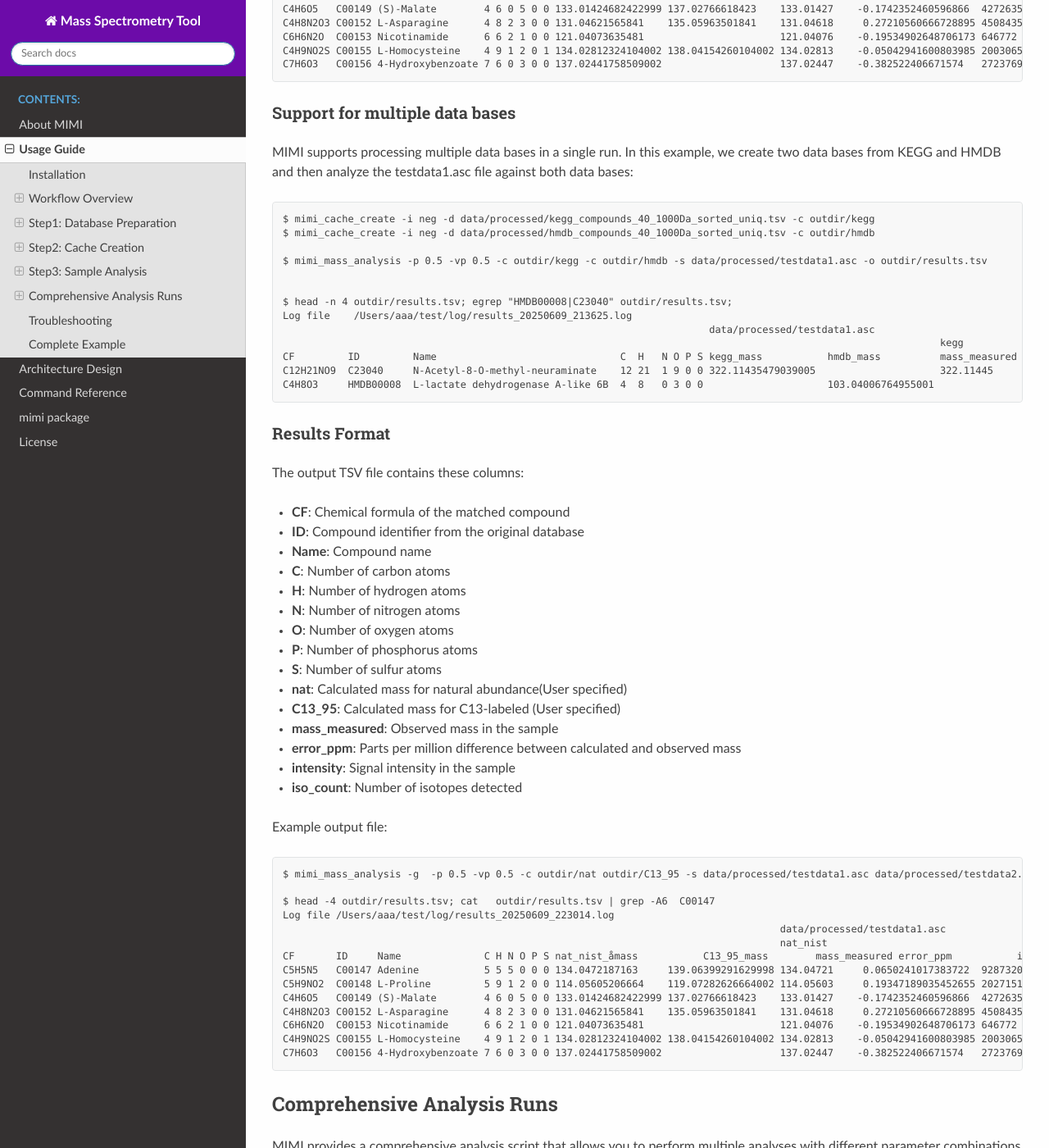
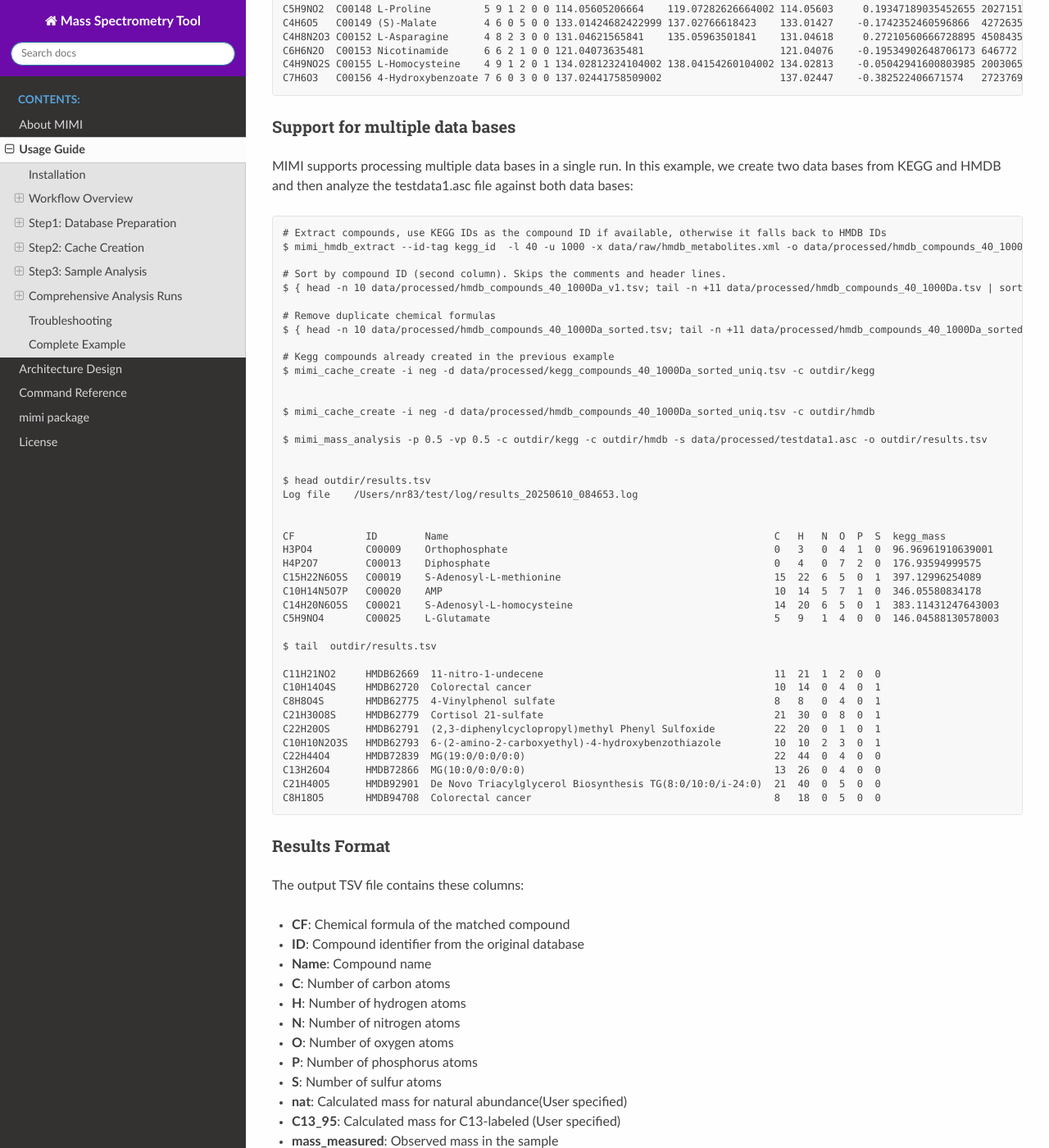
Before and after one commit to NYUAD-Core-Bioinformatics/MIMI, a Sphinx documentation site: the page built from docs/source/workflow.rst, in a window 1280 px wide and 1400 px high, scrolled down 15146 px. Shown: the whole window at 82% size. Built offline with Sphinx 7.4.7 and the Read the Docs theme 3.1.0, drawn with Linux system fonts in a browser that asks for light colours; some of the changed text lies outside the part shown.

Commit message:
Updated docs

```diff
--- a/docs/source/command_reference.rst
+++ b/docs/source/command_reference.rst
@@ -63,6 +63,7 @@ Extracts metabolite information from the `Human Metabolome Database (HMDB) <http
 
     options:
     -h, --help            show this help message and exit
+    --id-tag ID_TAG       Preferred ID tag to use. Options: accession, kegg_id, chebi_id, pubchem_compound_id, drugbank_id
     -x XML, --xml XML     Path to HMDB metabolites XML file
     -l MIN_MASS, --min-mass MIN_MASS
                             Lower bound of molecular weight in Da
--- a/docs/source/workflow.rst
+++ b/docs/source/workflow.rst
@@ -139,6 +139,7 @@ Database Sources
 
     options:
     -h, --help            show this help message and exit
+    --id-tag ID_TAG       Preferred ID tag to use. Options: accession, kegg_id, chebi_id, pubchem_compound_id, drugbank_id
     -x XML, --xml XML     Path to HMDB metabolites XML file
     -l MIN_MASS, --min-mass MIN_MASS
                             Lower bound of molecular weight in Da
@@ -799,20 +800,49 @@ Support for multiple data bases
 
 MIMI supports processing multiple data bases in a single run. In this example, we create two data bases from KEGG and HMDB and then analyze the testdata1.asc file against both data bases::
 
+
+    # Extract compounds, use KEGG IDs as the compound ID if available, otherwise it falls back to HMDB IDs
+    $ mimi_hmdb_extract --id-tag kegg_id  -l 40 -u 1000 -x data/raw/hmdb_metabolites.xml -o data/processed/hmdb_compounds_40_1000Da.tsv
+
+    # Sort by compound ID (second column). Skips the comments and header lines.
+    $ { head -n 10 data/processed/hmdb_compounds_40_1000Da_v1.tsv; tail -n +11 data/processed/hmdb_compounds_40_1000Da.tsv | sort -k2,2; } > data/processed/hmdb_compounds_40_1000Da_sorted.tsv
+
+    # Remove duplicate chemical formulas
+    $ { head -n 10 data/processed/hmdb_compounds_40_1000Da_sorted.tsv; tail -n +11 data/processed/hmdb_compounds_40_1000Da_sorted.tsv | awk '!seen[$1]++'; } > data/processed/hmdb_compounds_40_1000Da_sorted_uniq.tsv
+
+    # Kegg compounds already created in the previous example
     $ mimi_cache_create -i neg -d data/processed/kegg_compounds_40_1000Da_sorted_uniq.tsv -c outdir/kegg
+
+
     $ mimi_cache_create -i neg -d data/processed/hmdb_compounds_40_1000Da_sorted_uniq.tsv -c outdir/hmdb
 
     $ mimi_mass_analysis -p 0.5 -vp 0.5 -c outdir/kegg -c outdir/hmdb -s data/processed/testdata1.asc -o outdir/results.tsv
 
 
-    $ head -n 4 outdir/results.tsv; egrep "HMDB00008|C23040" outdir/results.tsv;
-    Log file	/Users/aaa/test/log/results_20250609_213625.log
-                                                                            data/processed/testdata1.asc
-                                                                                                                   kegg				                                        hmdb
-    CF         ID         Name                               C  H   N O P S kegg_mass           hmdb_mass          mass_measured error_ppm             intensity iso_count  mass_measured error_ppm              intensity iso_count
-    C12H21NO9  C23040     N-Acetyl-8-O-methyl-neuraminate    12 21  1 9 0 0 322.11435479039005                     322.11445     -0.29557704743086227  2410045   1
-    C4H8O3     HMDB00008  L-lactate dehydrogenase A-like 6B  4  8   0 3 0 0                     103.04006764955001                                                          103.04007     -0.022811029174612103  26551008  0
+    $ head outdir/results.tsv
+    Log file    /Users/nr83/test/log/results_20250610_084653.log
+                                                                                                                                                        data/processed/testdata1.asc
+                                                                                                                                                        kegg                                                            hmdb
+    CF            ID        Name                                                       C   H   N  O  P  S  kegg_mass                hmdb_mass           mass_measured   error_ppm               intensity   iso_count   mass_measured   error_ppm               intensity   iso_count
+    H3PO4         C00009    Orthophosphate                                             0   3   0  4  1  0  96.96961910639001        96.96961910639001   96.96959        0.3001598880622085      124803888   0           96.96959        0.3001598880622085      124803888   0
+    H4P2O7        C00013    Diphosphate                                                0   4   0  7  2  0  176.93594999575          176.93594999575     176.93595       -2.4019898027273073e-05 3323336     0           176.93595       -2.4019898027273073e-05 3323336     0
+    C15H22N6O5S   C00019    S-Adenosyl-L-methionine                                    15  22  6  5  0  1  397.12996254089                              397.12984       0.3085662165101871      1360441     4
+    C10H14N5O7P   C00020    AMP                                                        10  14  5  7  1  0  346.05580834178          346.05580834178     346.0558        0.02410530271673412     3847223     1           346.0558        0.02410530271673412     3847223     1
+    C14H20N6O5S   C00021    S-Adenosyl-L-homocysteine                                  14  20  6  5  0  1  383.11431247643003       383.11431247643003  383.11448       -0.43726784546911773    1524971     8           383.11448       -0.43726784546911773    1524971     8
+    C5H9NO4       C00025    L-Glutamate                                                5   9   1  4  0  0  146.04588130578003       146.04588130578003  146.04582       0.4197706877343145      13906306    1           146.04582       0.4197706877343145      13906306    1
 
+    $ tail  outdir/results.tsv
+
+    C11H21NO2     HMDB62669  11-nitro-1-undecene                                       11  21  1  2  0  0                           198.1499524534                                                                      198.14989        0.31518251320303503     30164902    2
+    C10H14O4S     HMDB62720  Colorectal cancer                                         10  14  0  4  0  1                           229.0540036369                                                                      229.05404        -0.15875339178812753    698721664   7
+    C8H8O4S       HMDB62775  4-Vinylphenol sulfate                                     8   8   0  4  0  1                           199.00705344352002                                                                  199.00707        -0.08319544302948242    23203078    6
+    C21H30O8S     HMDB62779  Cortisol 21-sulfate                                       21  30  0  8  0  1                           441.15886263086                                                                     441.15885        0.028631092165590618    44812988    7
+    C22H20OS      HMDB62791  (2,3-diphenylcyclopropyl)methyl Phenyl Sulfoxide          22  20  0  1  0  1                           331.11620997157                                                                     331.11634        -0.3926972647329244     2713798     1
+    C10H10N2O3S   HMDB62793  6-(2-amino-2-carboxyethyl)-4-hydroxybenzothiazole         10  10  2  3  0  1                           237.03393689727                                                                     237.03394        -0.013089813408074368   6989369     2
+    C22H44O4      HMDB72839  MG(19:0/0:0/0:0)                                          22  44  0  4  0  0                           371.3166834294                                                                      371.31674        -0.1523513554154912     4211805     0
+    C13H26O4      HMDB72866  MG(10:0/0:0/0:0)                                          13  26  0  4  0  0                           245.17583284926002                                                                  245.17573        0.41949183504749804     231282528   1
+    C21H40O5      HMDB92901  De Novo Triacylglycerol Biosynthesis TG(8:0/10:0/i-24:0)  21  40  0  5  0  0                           371.28029792005                                                                     371.28019        0.2906700155512381      9494584     0
+    C8H18O5       HMDB94708  Colorectal cancer                                         8   18  0  5  0  0                           193.10814721099                                                                     193.10819        -0.2215805527299022     1863537     1
 
 
 
```
Also changed, not shown: 1 other file.
